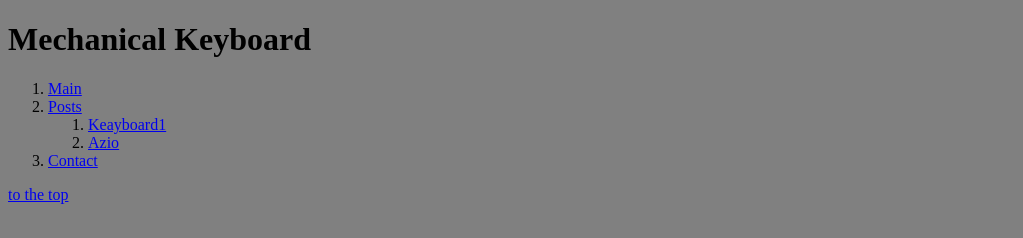
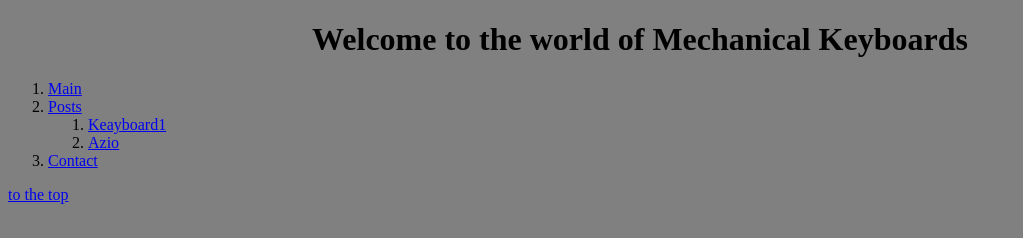
Before and after one commit to mcbauman/aboutKeyboards, a plain HTML site: page index.html in a window 1280 px wide. Shown: the whole page, without its empty margins (0-1023 px from the left). Drawn offline with Linux system fonts and the light colour scheme.

Commit message:
H1 styling

```diff
--- a/index.html
+++ b/index.html
@@ -9,7 +9,7 @@
 </head>
 <body>
     <header>
-        <h1>Mechanical Keyboard</h1>
+        <h1>Welcome to the world of Mechanical Keyboards</h1>
         <nav>
             <ol>
                 <li><a href="index.html">Main</a></li>
--- a/style.css
+++ b/style.css
@@ -7,3 +7,7 @@
 body{
     background-color: grey;
 }
+
+h1 {
+    text-align: center;
+}
```
Also changed, not shown: posts/Keyboard1.html (+1 -0 lines).
